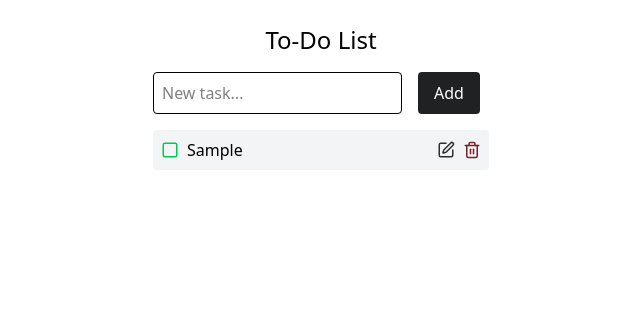
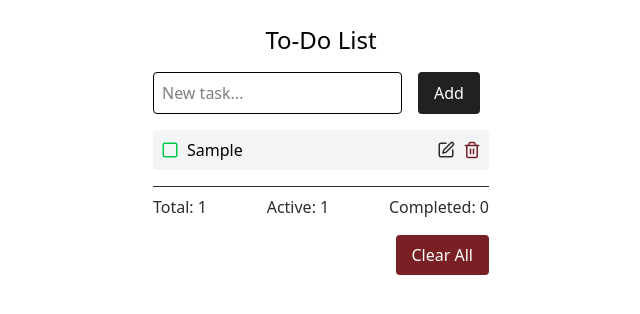
Before and after one commit to evaperisteri/todo-app, a React (Vite) app: page / in a window 1280 px wide. Both pictures are taken after typing "Sample" into the empty fields and a click on the button "Add". Shown: the top 314 px of the page, without its empty margins (319-959 px from the left). Built offline with nearby package versions, Linux system fonts and the light colour scheme.

Commit message:
feat: clear all tasks and count tasks

```diff
--- a/src/components/Todo.tsx
+++ b/src/components/Todo.tsx
@@ -24,6 +24,8 @@
             return state.map(todo => todo.id===action.payload.id?{...todo, text:action.payload.newText}:todo);
         case "COMPLETE":
             return state.map(todo => todo.id===action.payload?{...todo, completed: !todo.completed}:todo);
+        case "CLEAR_ALL":
+            return [];
         default:
             return state;
     }
@@ -31,9 +33,17 @@
 
 const Todo = () =>{
     const [todos, dispatch] = useReducer(todoReducer, [], getInitialTodos);
+    const totalTasks:number = todos.length;
+    const completedTasks:number = todos.filter(t=> t.completed).length;
+    const activeTasks:number = totalTasks-completedTasks;
+
     useEffect(()=>{
        localStorage.setItem("todos", JSON.stringify(todos))
     },[todos])
+
+    const handleClearAll = ()=>{
+        dispatch({type: "CLEAR_ALL"})
+    }
 
     return (
         <>
@@ -41,6 +51,18 @@
                 <h1 className="text-center text-2xl mb-4">To-Do List</h1>
                 <TodoForm dispatch={dispatch} />
                 <TodoList todos={todos} dispatch={dispatch} />
+                { todos.length > 0 && (
+                    <>
+                        <div className="flex justify-between mt-4 border-t pt-2 text-cf-gray">
+                            <span>Total: {totalTasks}</span>
+                            <span>Active: {activeTasks}</span>
+                            <span>Completed: {completedTasks}</span>
+                        </div>
+                        <div className="text-end mt-4">
+                            <button onClick={handleClearAll} className="bg-cf-dark-red text-white py-2 px-4 rounded">Clear All</button>
+                        </div>
+                    </>
+                )}
             </div>
         </>
     )
--- a/src/types.ts
+++ b/src/types.ts
@@ -10,7 +10,8 @@
     | {type: "ADD"; payload: string}
     | {type: "DELETE"; payload: number}
     | {type: "EDIT"; payload: { id: number; newText: string }}
-    | {type: "COMPLETE"; payload: number};
+    | {type: "COMPLETE"; payload: number}
+    | {type: "CLEAR_ALL"};
 
 export type TodoFormProps = {
     dispatch: React.Dispatch<Action>;
```
